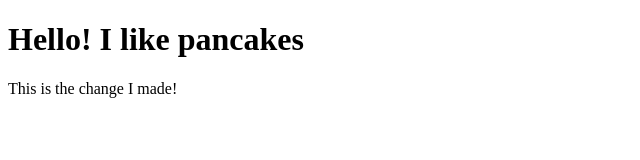
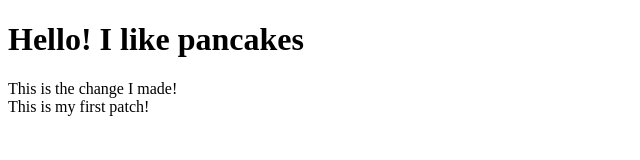
Before and after one commit to JosephineSyu/Coding-Challenge-04, a plain HTML site: page index.html in a window 1280 px wide. Shown: the whole page, without its empty margins (0-640 px from the left). Drawn offline with Linux system fonts and the light colour scheme.

Commit message:
Update index.html

```diff
--- a/index.html
+++ b/index.html
@@ -8,5 +8,6 @@
 <body>
     <h1>Hello! I like pancakes</h1>
     <div>This is the change I made!</div>
+    <div>This is my first patch!</div>
 </body>
 </html>
```
